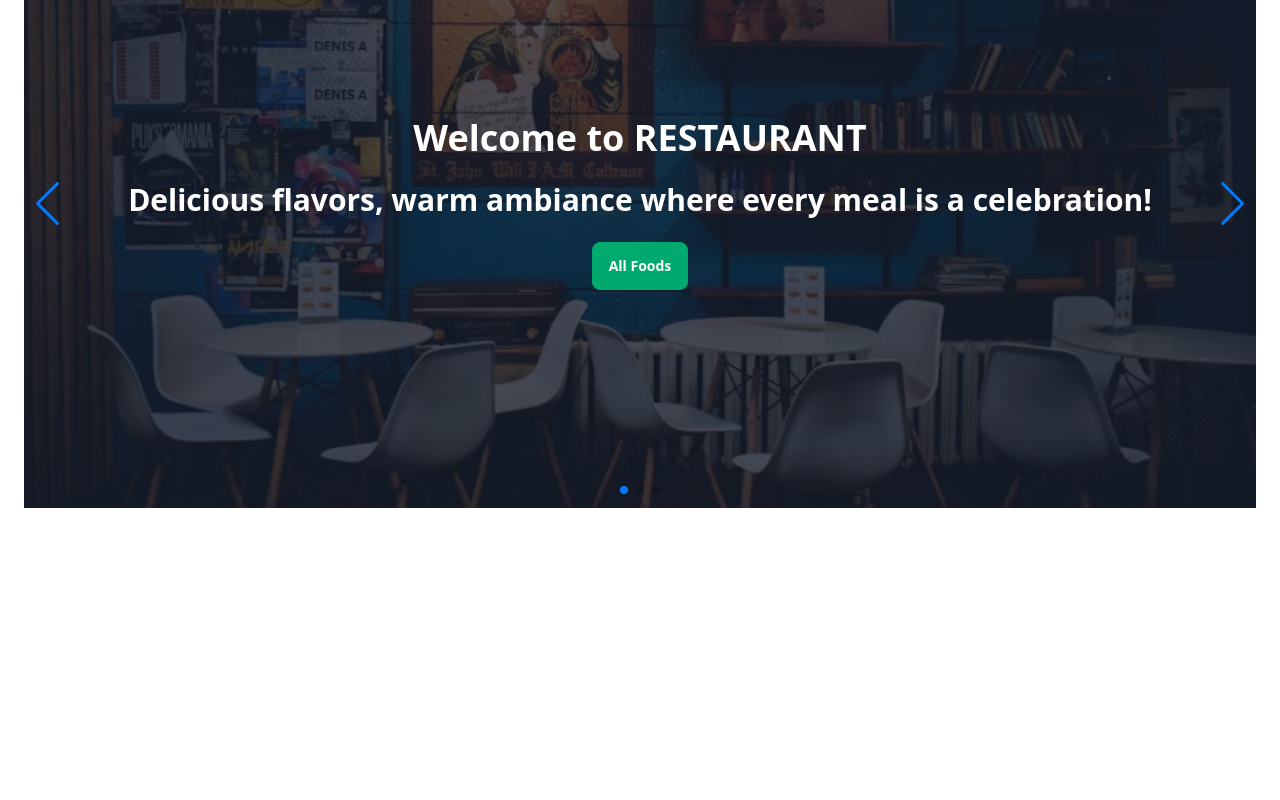
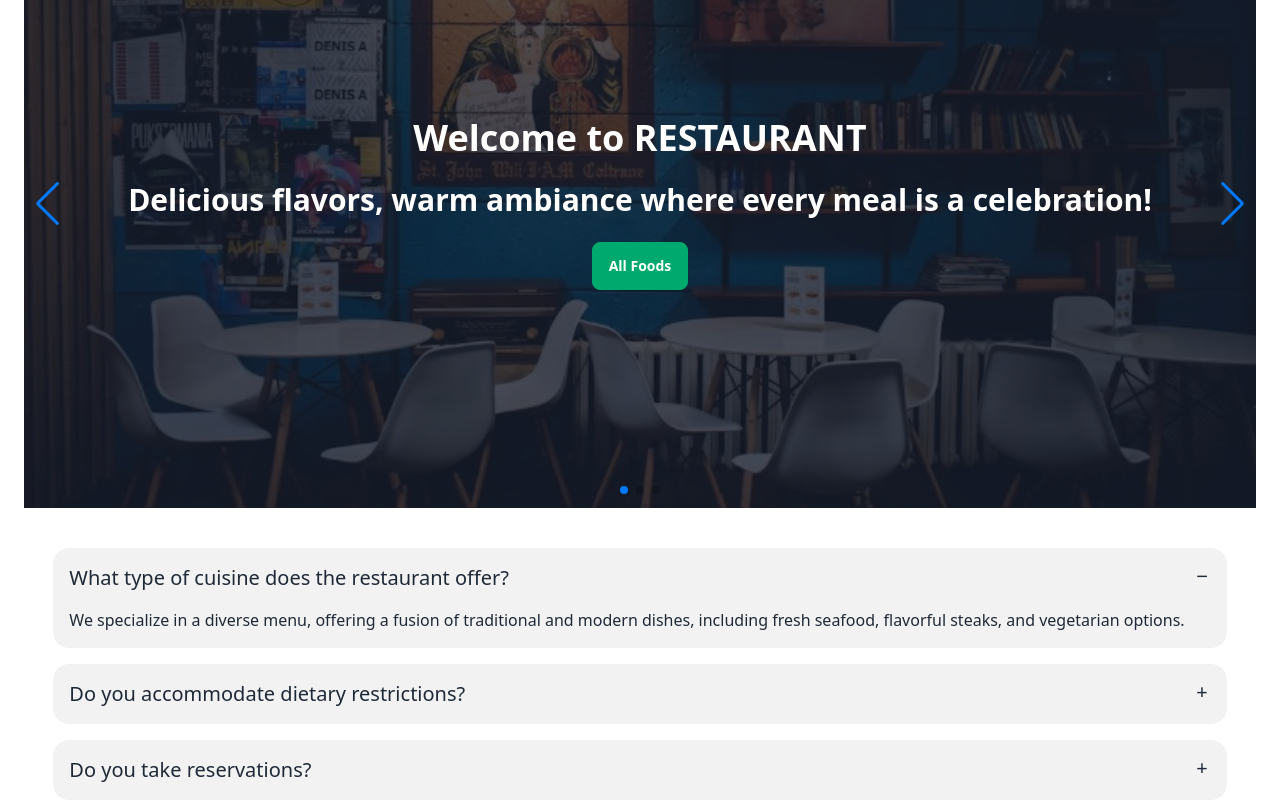
Before and after one commit to NuraidaKashmin/restaurant-management-website, a React (Vite) app: page / in a window 1280 px wide. Shown: the part 208-1008 px from the top of the page. Before the commit the page ends 800 px from the top, so only its background shows below. Built offline with nearby package versions, Linux system fonts and the light colour scheme; no server answers.

Commit message:
added one extra section>Accordion

```diff
--- /dev/null
+++ b/src/components/Accordion.jsx
@@ -0,0 +1,30 @@
+
+const Accordion = () => {
+    return (
+        <div className="grid gap-4 w-11/12 mx-auto">
+            <div className="collapse collapse-plus bg-base-200">
+                <input type="radio" name="my-accordion-3" defaultChecked />
+                <div className="collapse-title text-xl font-medium">What type of cuisine does the restaurant offer?</div>
+                <div className="collapse-content">
+                    <p>We specialize in a diverse menu, offering a fusion of traditional and modern dishes, including fresh seafood, flavorful steaks, and vegetarian options.</p>
+                </div>
+            </div>
+            <div className="collapse collapse-plus bg-base-200">
+                <input type="radio" name="my-accordion-3" />
+                <div className="collapse-title text-xl font-medium">Do you accommodate dietary restrictions?</div>
+                <div className="collapse-content">
+                    <p>Yes, we offer gluten-free, vegan, and allergy-friendly options. Let our staff know, and we’ll tailor your meal to your needs.</p>
+                </div>
+            </div>
+            <div className="collapse collapse-plus bg-base-200">
+                <input type="radio" name="my-accordion-3" />
+                <div className="collapse-title text-xl font-medium">Do you take reservations?</div>
+                <div className="collapse-content">
+                    <p>Absolutely! You can reserve a table online or call us directly. Walk-ins are also welcome, but reservations ensure a seamless experience.</p>
+                </div>
+            </div>
+        </div>
+    );
+};
+
+export default Accordion;
--- a/src/pages/Home.jsx
+++ b/src/pages/Home.jsx
@@ -1,3 +1,4 @@
+import Accordion from "../components/Accordion";
 import Banner from "../components/Banner";
 // import Footer from "../components/Footer";
 
@@ -5,6 +6,7 @@ const Home = () => {
     return (
         <div className="mx-auto">
             <Banner></Banner>
+            <Accordion></Accordion>
 
 
 
```
